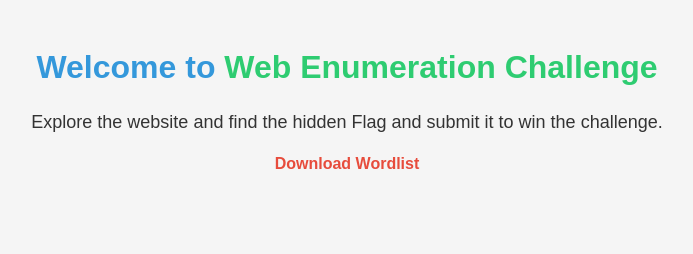
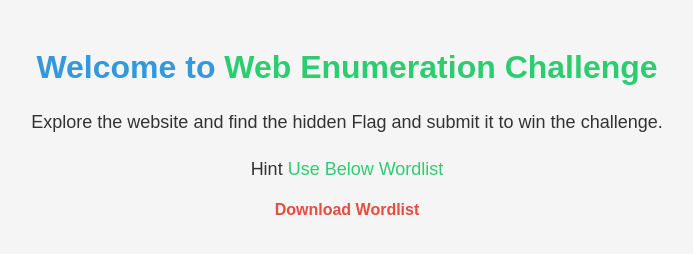
Before and after one commit to pranay-root/simple_web_challenge, a plain HTML site: page index.html in a window 1280 px wide. Shown: the whole page, without its empty margins (293-986 px from the left). Drawn offline with Linux system fonts and the light colour scheme.

Commit message:
Update index.html

```diff
--- a/index.html
+++ b/index.html
@@ -36,6 +36,7 @@
 <body>
     <h1>Welcome to <span style="color: #2ecc71;">Web Enumeration Challenge</span></h1>
     <p>Explore the website and find the hidden Flag and submit it to win the challenge.</p>
+    <p> Hint <span style="color: #2ecc71;"> Use Below Wordlist</span> </p>
     <a href="https://drive.google.com/file/d/1F0rPnbAwVV052bVyhijJpP0MBf8FvETc/view?usp=sharing" style="--i:11" class="abtbtn-box" target="_blank">Download Wordlist</a>
 </body>
 </html>
```
